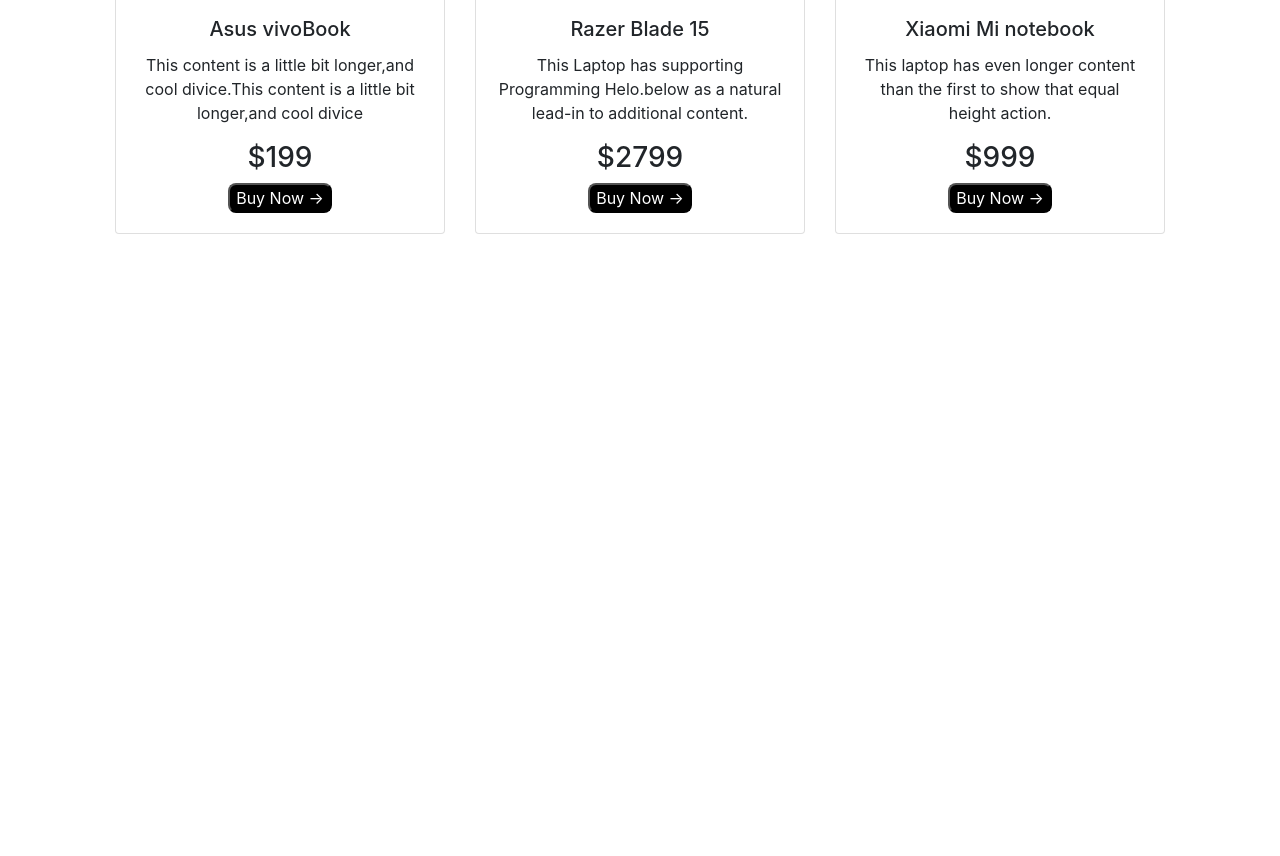
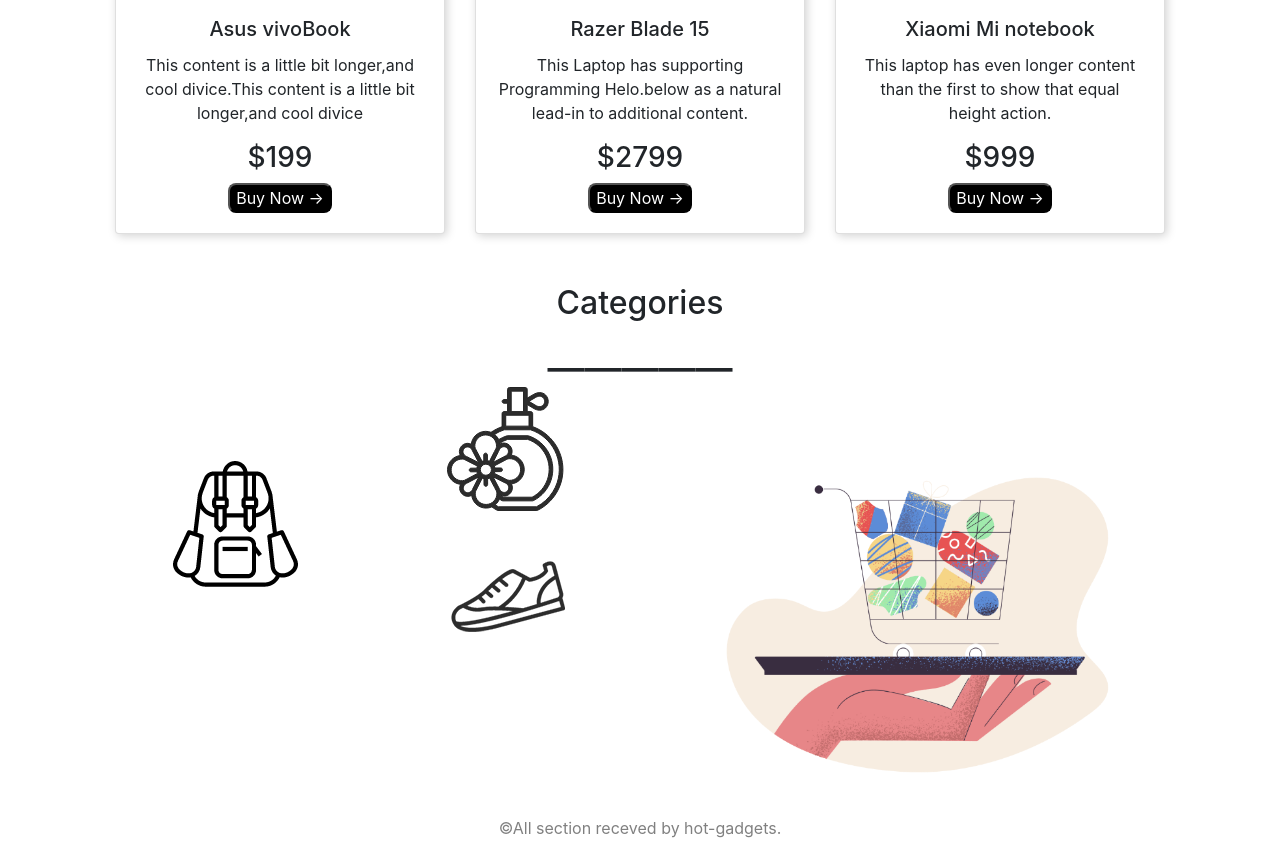
Before and after one commit to jihadul-islam/Hot-Gdagets, a plain HTML site: page index.html in a window 1280 px wide. Shown: the part 1648-2504 px from the top of the page. Before the commit the page ends 1932 px from the top, so only its background shows below. Drawn offline with nearby package versions, Linux system fonts and the light colour scheme.

Commit message:
compalyte

```diff
--- a/index.html
+++ b/index.html
@@ -163,7 +163,39 @@
       </div>
     </div>
   </div>
+  <div class="container">
+    <h2 >Categories</h2>
+  <h1>__________</h1>
+    <div class="row">
+        <div class="col-md-6">
+            <div class="row">
+                <div class="col-md-6 d-flex align-items-center justify-content-center category-box bag">
+                    <img class="" src="hot-gadgets/categories/bag.png" alt="">
+                </div>
 
+                <div class="col-md-6">
+                    <div class="perfume category-box d-flex justify-content-center mb-4">
+                        <img class="img-fluid" src="hot-gadgets/categories/perfume.png" alt="">
+                    </div>
+                    <div class="shoe category-box d-flex justify-content-center">
+                        <img class="img-fluid" src="hot-gadgets/categories/shoe.png" alt="">
+                    </div>
+                </div>
+
+            </div>
+        </div>
+
+        <div class="col-md-6">
+            <img class="img-fluid mt-5" src="hot-gadgets/categories/pale-order.png" alt="">
+        </div>
+    </div>
+    </div>
+    <div class="container">
+<footer>
+  <p class="footer">©All section receved by hot-gadgets.</p>
+</footer>
+
+    </div>
 
 
 <script src="https://code.jquery.com/jquery-3.4.1.slim.min.js" integrity="sha384-J6qa4849blE2+poT4WnyKhv5vZF5SrPo0iEjwBvKU7imGFAV0wwj1yYfoRSJoZ+n" crossorigin="anonymous"></script>
--- a/style.css
+++ b/style.css
@@ -15,5 +15,25 @@
 .card-deck {background-color:white;
     text-align: center;
     margin: 50px;
+    border: none;}
 
+#Categories{
+    text-align: center;
 }
+
+.card{
+    border:none;
+    box-shadow:  2px 2px 10px lightgray;
+    border-radius: 20px;
+}
+.carousel-indicators{
+    color:red;
+}
+h2{
+    text-align: center;
+}
+h1{text-align: center;
+font-size: 50px;
+}
+.footer{color: gray;
+text-align:center;}
```
